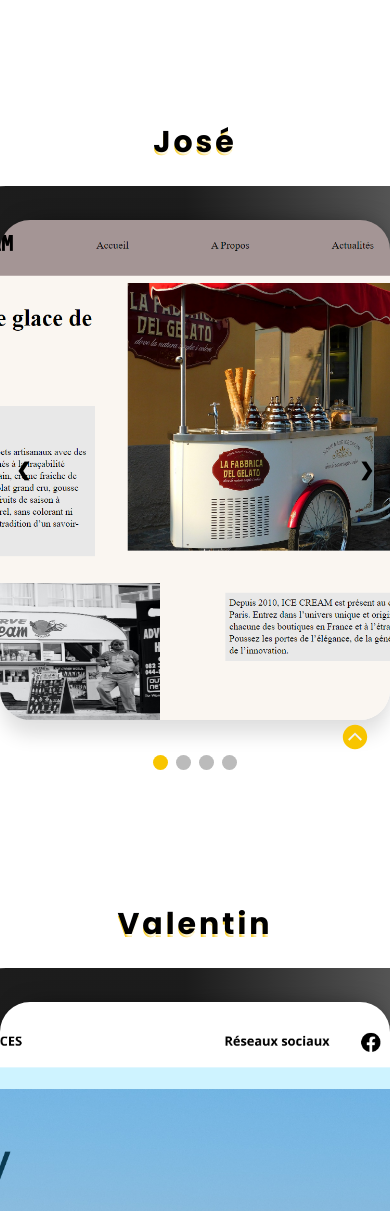
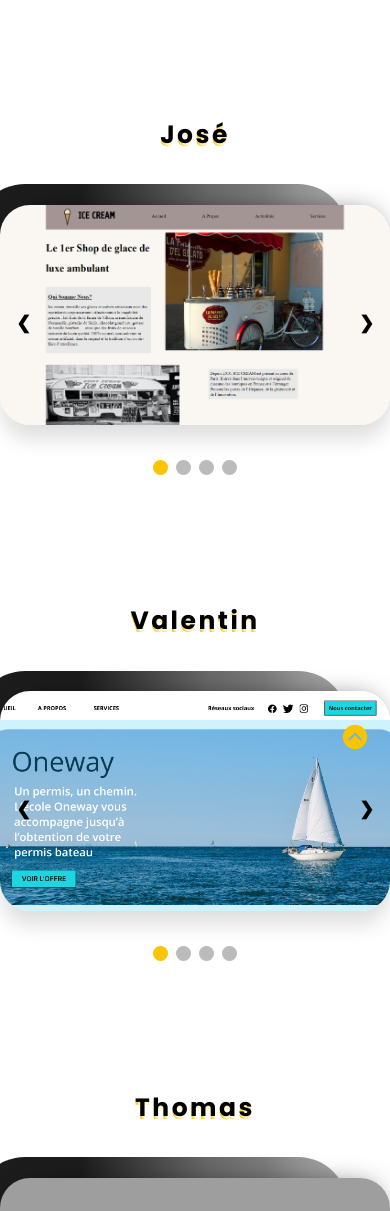
Before and after one commit to Ganinx/New-men-upgraders, a PHP site: page /Portefolio.php in a window 390 px wide; the page is wider, and only the part inside the window is pictured. Shown: the part 75-1286 px from the top of that part. Run offline with PHP 8.4, Linux system fonts and the light colour scheme; grey boxes are pictures that could not be loaded.

Commit message:
Responsive port-folio

```diff
--- a/CSS/main.css
+++ b/CSS/main.css
@@ -201,8 +201,7 @@ position: relative;
     .bloctext {
         padding: 0  15px 0  15px;
     }
-}
-@media only screen and (max-width:1150px) {
+
     .s2 {
         flex-direction: column;
     }
@@ -225,6 +224,7 @@ position: relative;
         margin-right: 0px;
     }
 }
+
 
 @media only screen and (max-width:700px) {
     .c {
--- a/CSS/mention.css
+++ b/CSS/mention.css
@@ -30,9 +30,6 @@ nav {
 footer {
     background: linear-gradient(to left, #cbdb62 0%, #ab1616 100%)!important;
 }
-*{
-    font-family: 'Rubik Pixels'!important;
-}
 .cv, .accueil {
     border-right: solid #b11b84 4px!important;
     line-height: 48px!important;
--- a/CSS/portefolio.css
+++ b/CSS/portefolio.css
@@ -6,6 +6,7 @@
   position: relative;
   margin: auto;
   margin-top: 100px;
+  transition: all .5s ease;
 }
 
 /* Hide the images by default */
@@ -82,6 +83,7 @@
   animation-duration: 1.5s;
 }
 .arondie-slide {
+  transition: all .5s ease;
   border-radius: 30px;
   box-shadow: 0px 16px 19px -1px rgba(0,0,0,0.12) , 5px -9px 30px -23px #000000;
   width: 1000px;
@@ -106,6 +108,7 @@
   margin-bottom: 30px;
 }
 .carre-noir {
+  transition: all .5s ease;
   width: 200px;
     display: block;
     position: absolute;
@@ -117,3 +120,75 @@
     border-radius: 50px;
     z-index: -10;
 }
+
+@media only screen and (max-width:1150px) {
+    .slideshow-container {
+      max-width: 800px;
+      transition: all .5s ease;
+    }
+    .arondie-slide {
+      transition: all .5s ease;
+      height: 420px;
+    }
+    .carre-noir {
+      transition: all .5s ease;
+      width:700px ;
+      height: 387px;
+    }
+}
+@media only screen and (max-width:920px) {
+  .slideshow-container {
+    max-width: 650px;
+    transition: all .5s ease;
+  }
+  .arondie-slide {
+    transition: all .5s ease;
+    height: 340px;
+  }
+  .carre-noir {
+    transition: all .5s ease;
+    width:541px ;
+    height: 311px;
+    top: 99px;
+    left:-25px;
+  }
+}
+@media only screen and (max-width:760px) {
+  .slideshow-container {
+    max-width: 530px;
+    transition: all .5s ease;
+  }
+  .arondie-slide {
+    transition: all .5s ease;
+    height: 274px;
+  }
+  .carre-noir {
+    transition: all .5s ease;
+    width:453px ;
+    height: 249px;
+  }
+  .titre-pf h2 {
+    transition: all .5s ease;
+    font-size: 28px;
+  }
+}
+@media only screen and (max-width:630px) {
+  .slideshow-container {
+    max-width: 434px;
+    transition: all .5s ease;
+  }
+  .arondie-slide {
+    height: 220px;
+    transition: all .5s ease;
+  }
+  .titre-pf h2 {
+    font-size: 25px;
+    transition: all .5s ease;
+  }
+  .carre-noir {
+    transition: all .5s ease;
+    width:373px ;
+    height: 204px;
+    top: 89px;
+  }
+}
--- a/mention-legale.php
+++ b/mention-legale.php
@@ -4,11 +4,9 @@
     <meta charset="UTF-8">
     <meta http-equiv="X-UA-Compatible" content="IE=edge">
     <meta name="viewport" content="width=device-width, initial-scale=1.0">
-    <link rel="stylesheet" href="CSS/main.css">
     <link rel="stylesheet" href="CSS/mention.css">
     <link rel="preconnect" href="https://fonts.googleapis.com">
     <link rel="preconnect" href="https://fonts.gstatic.com" crossorigin>
-    <link href="https://fonts.googleapis.com/css2?family=Rubik+Pixels&display=swap" rel="stylesheet">
     <title>Mention légale</title>
 </head>
 <body>
```
Also changed, not shown: CSS/nos-cv.css (line endings or trailing spaces).
